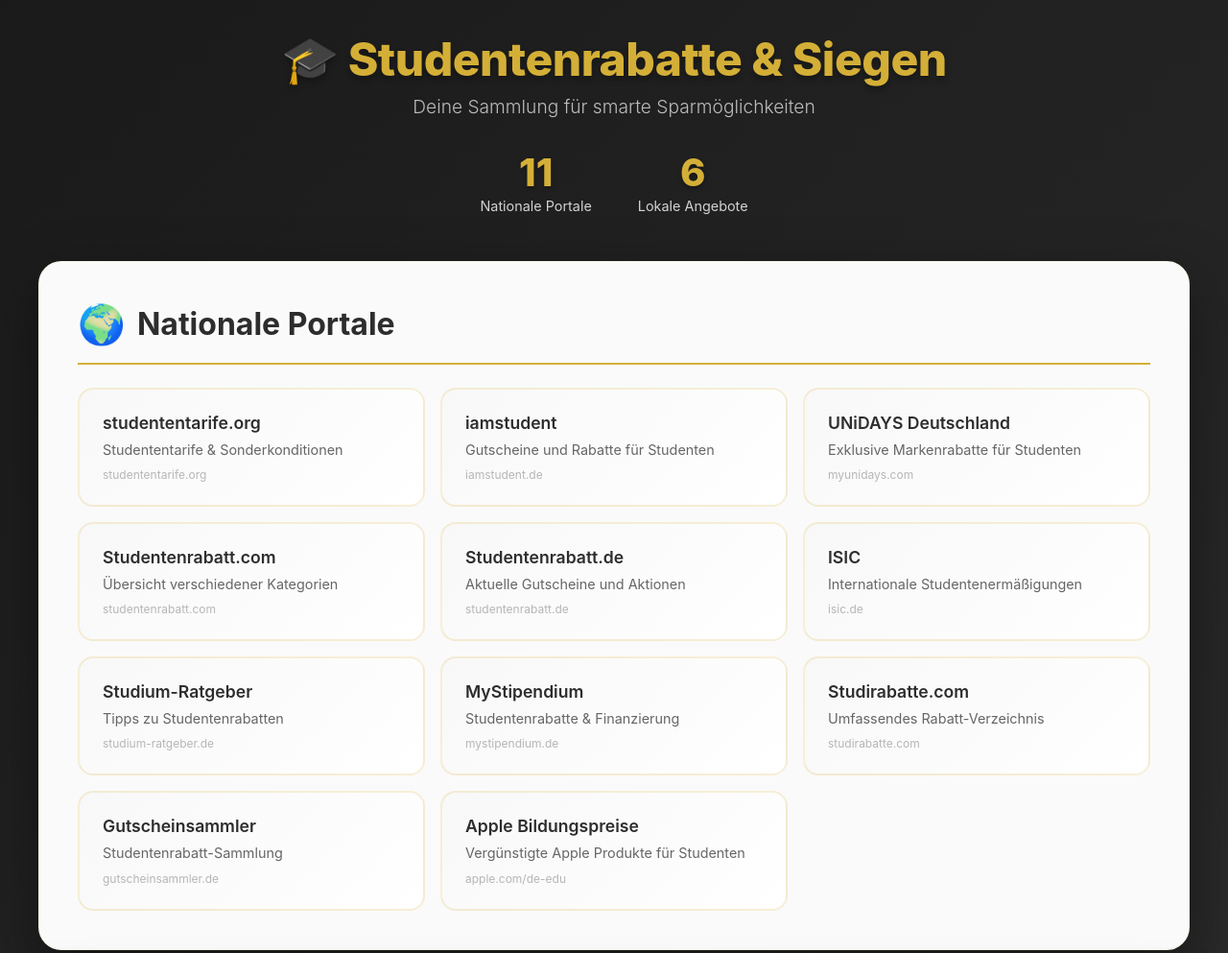
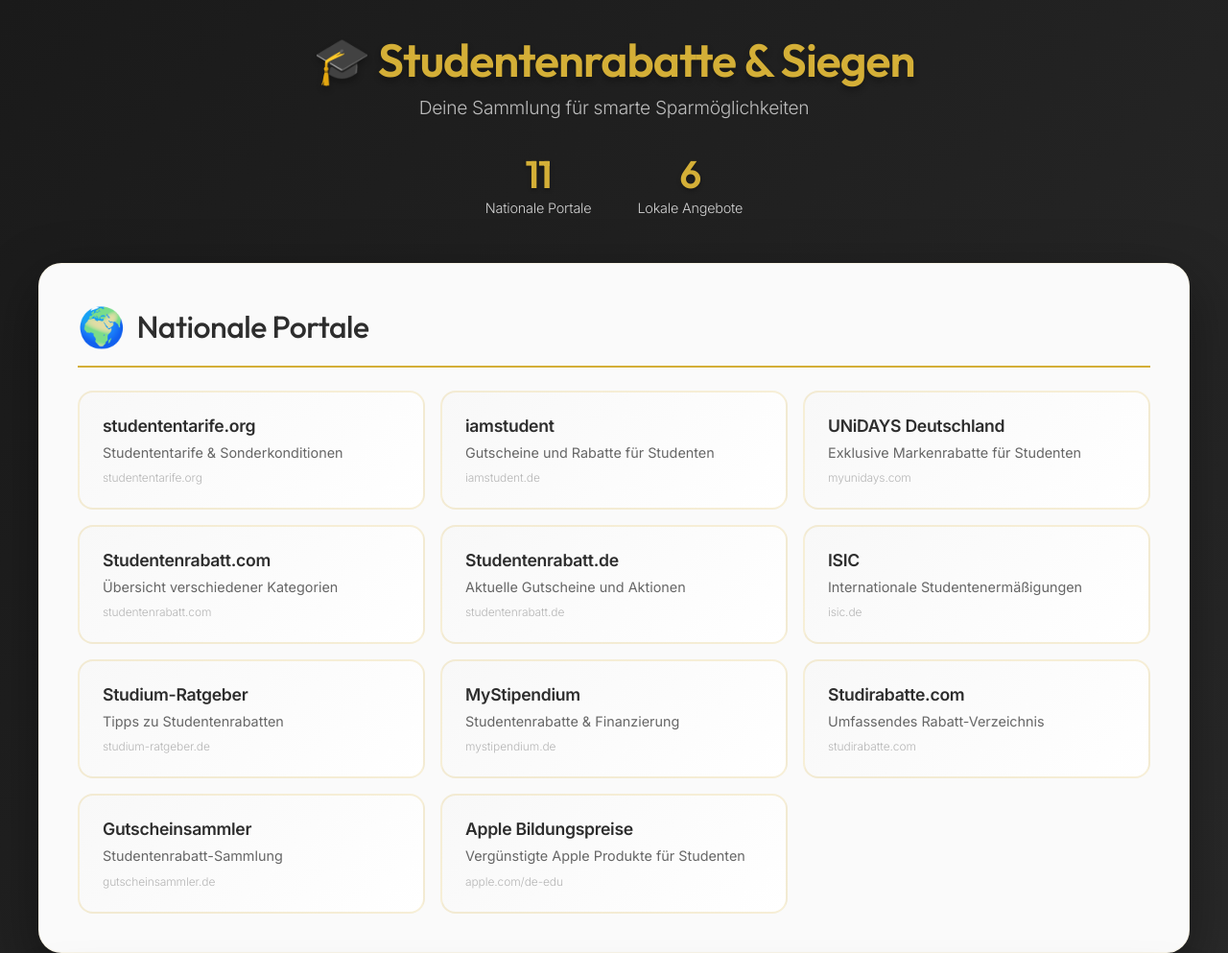
Before and after one commit to marcusmaletz/offers, a plain HTML site: page index.html in a window 1280 px wide. Shown: the top 993 px of the page at 96% size. Drawn offline with Linux system fonts and the light colour scheme.

Commit message:
Refactor font styles in index.html
Updated font families for consistency and adjusted font weights for various elements.

```diff
--- a/index.html
+++ b/index.html
@@ -4,6 +4,9 @@
     <meta charset="UTF-8">
     <meta name="viewport" content="width=device-width, initial-scale=1.0">
     <title>Studentenrabatte & Siegen</title>
+    <link rel="preconnect" href="https://fonts.googleapis.com">
+    <link rel="preconnect" href="https://fonts.gstatic.com" crossorigin>
+    <link href="https://fonts.googleapis.com/css2?family=Inter:wght@300;400;500;600;700;800&family=Outfit:wght@400;500;600;700;800&display=swap" rel="stylesheet">
     <style>
         * {
             margin: 0;
@@ -12,7 +15,7 @@
         }
 
         body {
-            font-family: -apple-system, BlinkMacSystemFont, 'Segoe UI', Roboto, Oxygen, Ubuntu, Cantarell, sans-serif;
+            font-family: 'Inter', -apple-system, BlinkMacSystemFont, 'Segoe UI', Roboto, sans-serif;
             background: linear-gradient(135deg, #1a1a1a 0%, #2d2d2d 100%);
             min-height: 100vh;
             padding: 2rem;
@@ -31,18 +34,21 @@
         }
 
         h1 {
+            font-family: 'Outfit', sans-serif;
             font-size: 3rem;
             color: #d4af37;
             margin-bottom: 0.5rem;
-            font-weight: 800;
+            font-weight: 600;
             text-shadow: 0 4px 6px rgba(0,0,0,0.3);
-            letter-spacing: -0.5px;
+            letter-spacing: -1px;
         }
 
         .subtitle {
+            font-family: 'Inter', sans-serif;
             color: rgba(255,255,255,0.7);
             font-size: 1.2rem;
             font-weight: 300;
+            letter-spacing: -0.3px;
         }
 
         .section {
@@ -63,15 +69,17 @@
         }
 
         .section-title {
+            font-family: 'Outfit', sans-serif;
             font-size: 2rem;
             margin-bottom: 1.5rem;
             color: #2d2d2d;
             display: flex;
             align-items: center;
             gap: 0.75rem;
-            font-weight: 700;
+            font-weight: 500;
             border-bottom: 2px solid #d4af37;
             padding-bottom: 1rem;
+            letter-spacing: -0.5px;
         }
 
         .section-title .icon {
@@ -125,16 +133,19 @@
         }
 
         .link-title {
+            font-family: 'Inter', sans-serif;
             font-weight: 600;
             font-size: 1.1rem;
             margin-bottom: 0.5rem;
             color: #2d2d2d;
+            letter-spacing: -0.3px;
         }
 
         .link-description {
             font-size: 0.9rem;
             color: #666;
             line-height: 1.4;
+            font-weight: 400;
         }
 
         .link-url {
@@ -143,6 +154,8 @@
             margin-top: 0.5rem;
             display: block;
             opacity: 0.7;
+            font-weight: 300;
+            letter-spacing: -0.1px;
         }
 
         @keyframes fadeInDown {
@@ -203,16 +216,21 @@
         }
 
         .stat-number {
+            font-family: 'Outfit', sans-serif;
             font-size: 2.5rem;
-            font-weight: 800;
+            font-weight: 600;
             display: block;
             color: #d4af37;
             text-shadow: 0 2px 4px rgba(0,0,0,0.3);
+            letter-spacing: -1px;
         }
 
         .stat-label {
+            font-family: 'Inter', sans-serif;
             font-size: 0.9rem;
             opacity: 0.8;
+            font-weight: 300;
+            letter-spacing: -0.2px;
         }
     </style>
 </head>
```
